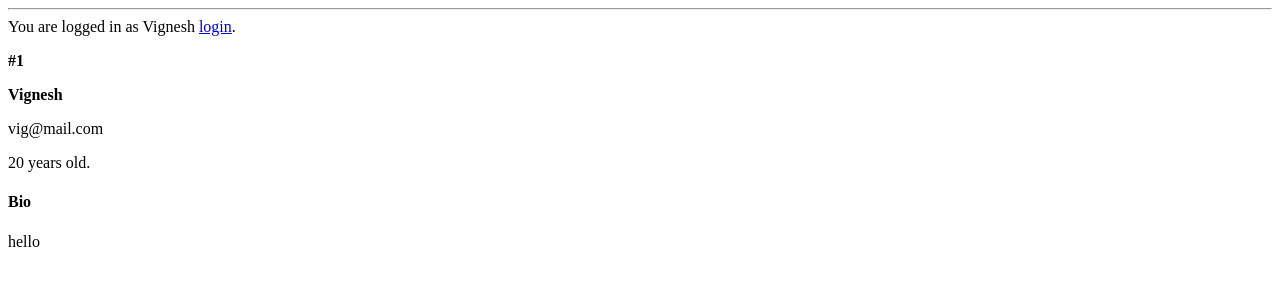
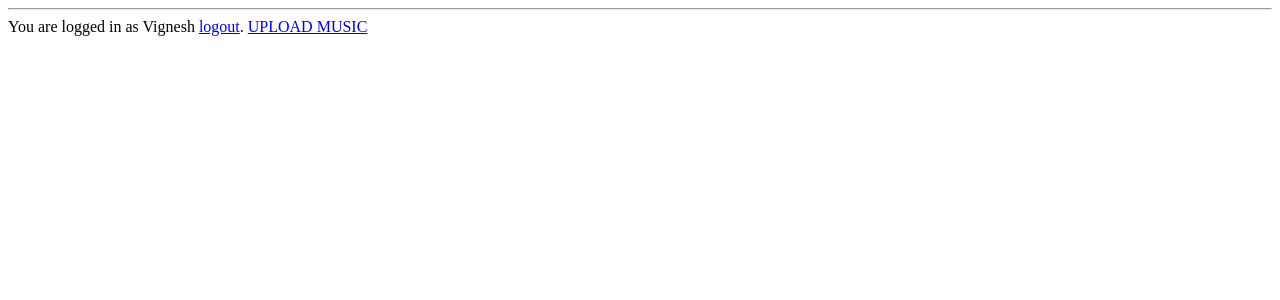
Before and after one commit to vigbav36/share-music, a Flask app: template templates/index.html in a window 1280 px wide. Shown: the part 26-326 px from the top of the page. Run offline with Flask 2, Linux system fonts and the light colour scheme; the template is opened without the code that fills it: values that come from a table or form of the project are taken from there, others are empty; a user stored in the database is signed in; data comes from the database, SQL or seed files in the repository; parts of the project's set-up code (start-up, migrations or seed data) failed here and were passed over.

Commit message:
Upload feature

```diff
--- a/app.py
+++ b/app.py
@@ -1,8 +1,9 @@
 import os
-from flask import Flask, render_template, request, url_for, redirect, session
+from flask import Flask, render_template, request, url_for, redirect, session, flash
 from flask_sqlalchemy import SQLAlchemy
 from flask_session import Session
 from flask_migrate import Migrate, migrate
+import uuid
 
 # Settings for migrations
 
@@ -12,6 +13,7 @@ from sqlalchemy.sql import func
 basedir = os.path.abspath(os.path.dirname(__file__))
 
 app = Flask(__name__)
+
 app.config['SQLALCHEMY_DATABASE_URI'] =\
     'sqlite:///' + os.path.join(basedir, 'database.db')
 app.config['SQLALCHEMY_TRACK_MODIFICATIONS'] = False
@@ -23,6 +25,8 @@ migrate = Migrate(app, db)
 
 Session(app)
 
+UPLOAD_FOLDER = os.path.join(basedir, 'songs')
+ALLOWED_EXTENSIONS = {'mp3'}
 
 class User(db.Model):
     id = db.Column(db.Integer, primary_key=True)
@@ -69,3 +73,40 @@ def login():
 def logout():
     session["name"] = None
     return redirect("/")
+
+def allowed_file(filename):
+    return '.' in filename and \
+            filename.rsplit('.', 1)[1].lower() in ALLOWED_EXTENSIONS
+
+@app.route('/upload',methods=["POST","GET"])
+def upload():
+    if request.method == "POST":
+        id = uuid.uuid1()
+        file_loc = os.path.join(UPLOAD_FOLDER, str(id)+".mp3")
+
+        song = Song(
+            id = id,
+            url = "/play/"+str(id),
+            title = request.form.get("title"),
+            artist = request.form.get("artist"),
+            user = session["name"],
+            album= request.form.get("album"),
+            file_loc = file_loc
+        )
+
+        if 'file' not in request.files:
+            print("err1")
+            return redirect(request.url)
+
+        file = request.files['file']
+
+        if file.filename == '':
+            flash('No selected file')
+            print("err2")
+            return redirect(request.url)
+
+        if file and allowed_file(file.filename):
+            file.save(file_loc)
+            return render_template("index.html")
+    else:
+        return render_template("upload.html")
--- a/templates/index.html
+++ b/templates/index.html
@@ -8,22 +8,9 @@
         <hr>
         <div class="content">
             {% if session.name %}
-                You are logged in as {{ session.name }} <a href="{{ url_for('logout') }}">login</a>.
-
+                You are logged in as {{ session.name }} <a href="{{ url_for('logout') }}">logout</a>.
+                <a href="{{ url_for('upload') }}">UPLOAD MUSIC</a>
                 {% for user in users %}
-                <div class="student">
-                    <p><b>#{{ user.id }}</b></p>
-                    <b>
-                        <p class="name">{{ user.name }} </p>
-                    </b>
-                    <p>{{ user.email }}</p>
-                    <p>{{ user.age }} years old.</p>
-                    <p></p>
-                    <div class="bio">
-                        <h4>Bio</h4>
-                        <p>{{ user.bio }}</p>
-                    </div>
-                </div>
                 {% endfor %}
 
             {% else %}
```
Also changed, not shown: templates/upload.html (added, +26 -0 lines).
